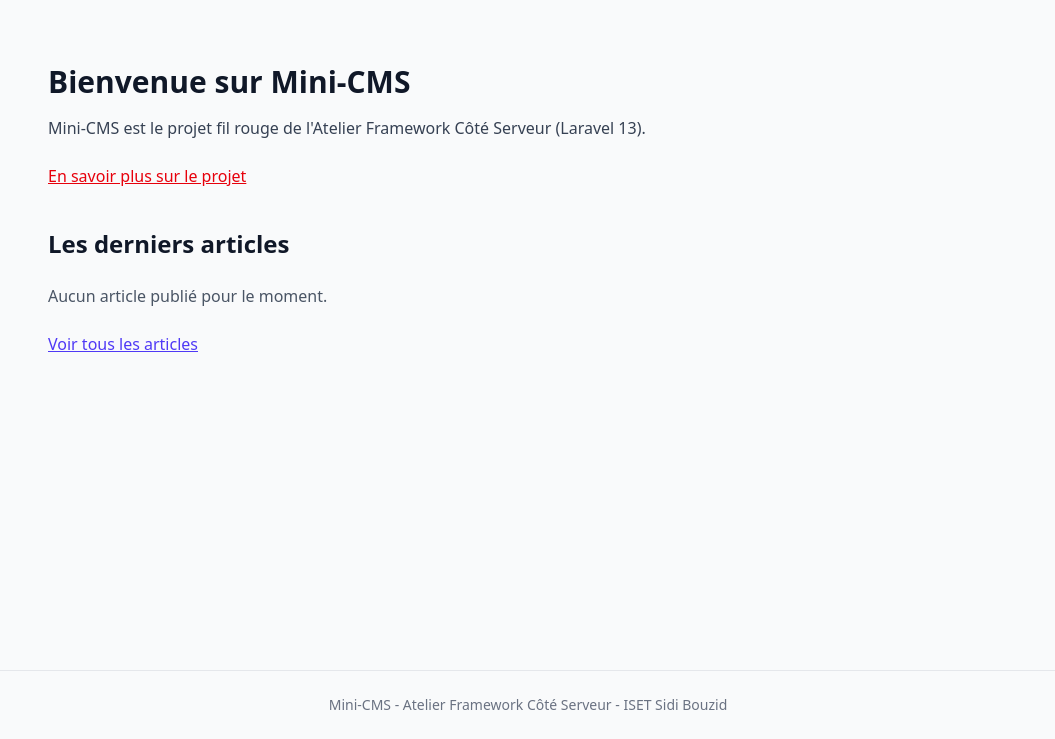
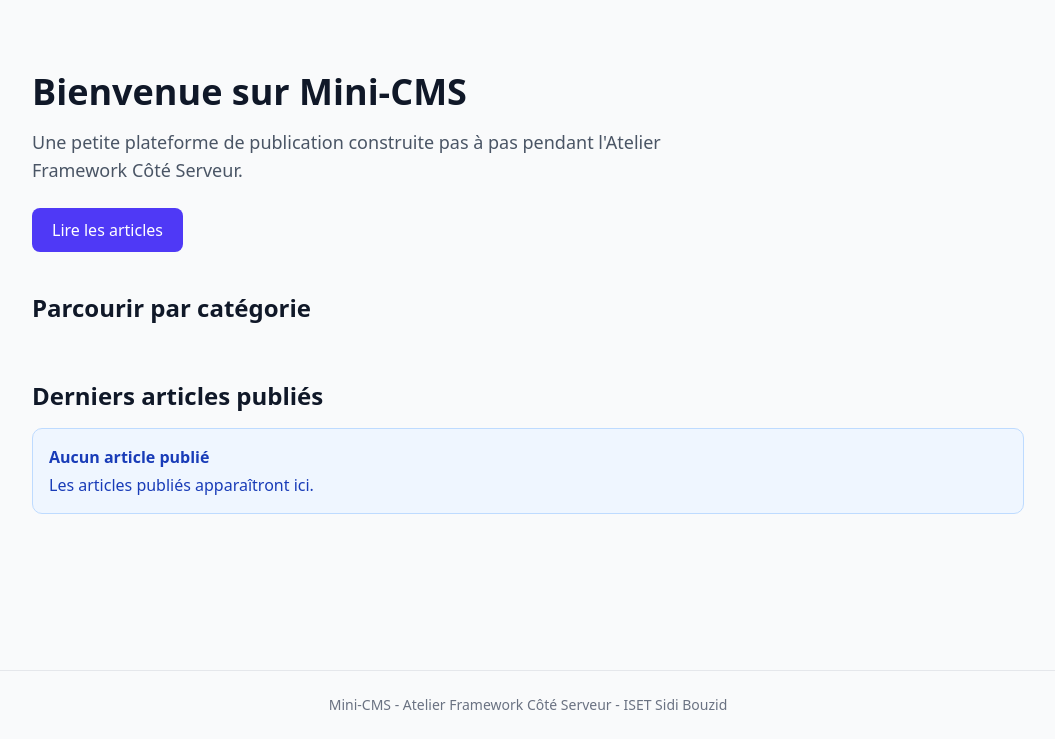
Before and after one commit to nadhir1920/mini-cms, a Laravel app: template resources/views/home.blade.php in a window 1280 px wide. Shown: the part 61-800 px from the top of the page, without its empty margins (112-1167 px from the left). Run offline with Laravel 12, Linux system fonts and the light colour scheme; the template is opened without the code that fills it, so the values that code supplies are empty; style sheets or scripts are compiled from the project's sources.

Commit message:
Compter les articles par categorie

```diff
--- a/resources/views/home.blade.php
+++ b/resources/views/home.blade.php
@@ -1,42 +1,34 @@
 <x-layout>
     <x-slot:title>Accueil - Mini-CMS</x-slot:title>
 
-    <div class="mx-auto max-w-5xl px-4 py-8">
-        <h1 class="text-3xl font-bold">
-            Bienvenue sur Mini-CMS
-        </h1>
+    <section class="py-10">
+        <h1 class="text-4xl font-bold mb-4">Bienvenue sur Mini-CMS</h1>
+        <p class="text-lg text-gray-600 mb-6 max-w-2xl">
+            Une petite plateforme de publication construite pas à pas pendant l'Atelier Framework Côté Serveur.
+        </p>
+        <a href="{{ route('posts.index') }}" class="inline-block rounded-md bg-indigo-600 px-5 py-2.5 font-medium text-white hover:bg-indigo-700">
+            Lire les articles
+        </a>
+    </section>
 
-        <p class="mt-4 text-gray-700">
-            Mini-CMS est le projet fil rouge de l'Atelier Framework Côté Serveur (Laravel 13).
-        </p>
+    <h2 class="text-2xl font-bold mb-4">Parcourir par catégorie</h2>
+    <ul class="mb-10 flex flex-wrap gap-3" aria-label="Catégories">
+        @foreach ($categories as $category)
+            <li>
+                <a href="{{ route('posts.category', $category) }}" class="inline-block rounded-md border border-gray-300 bg-white px-3 py-1.5 text-sm text-gray-700 hover:border-indigo-600 hover:text-indigo-600">{{ $category->name }} ({{ $category->posts_count }})</a>
+            </li>
+        @endforeach
+    </ul>
 
-        <p class="mt-6">
-            <a href="{{ route('about') }}" class="text-red-600 underline">
-                En savoir plus sur le projet
-            </a>
-        </p>
+    <h2 class="text-2xl font-bold mb-4">Derniers articles publiés</h2>
 
-        <section class="mt-10">
-            <h2 class="mb-6 text-2xl font-bold">
-                Les derniers articles
-            </h2>
-
-            <div class="grid gap-6 md:grid-cols-3">
-                @forelse ($latestPosts as $post)
-                    <x-post-card :post="$post" />
-                @empty
-                    <p class="text-gray-600">
-                        Aucun article publié pour le moment.
-                    </p>
-                @endforelse
-            </div>
-
-            <p class="mt-6">
-                <a href="{{ route('posts.index') }}"
-                   class="text-indigo-600 underline">
-                    Voir tous les articles
-                </a>
-            </p>
-        </section>
+    <div class="grid gap-6 md:grid-cols-2">
+        @forelse ($latestPosts as $post)
+            <x-post-card :post="$post" />
+        @empty
+            <x-alert type="info" title="Aucun article publié" class="md:col-span-2">
+                Les articles publiés apparaîtront ici.
+            </x-alert>
+        @endforelse
     </div>
 </x-layout>
```
Also changed, not shown: app/Http/Controllers/PageController.php (+11 -7 lines).
